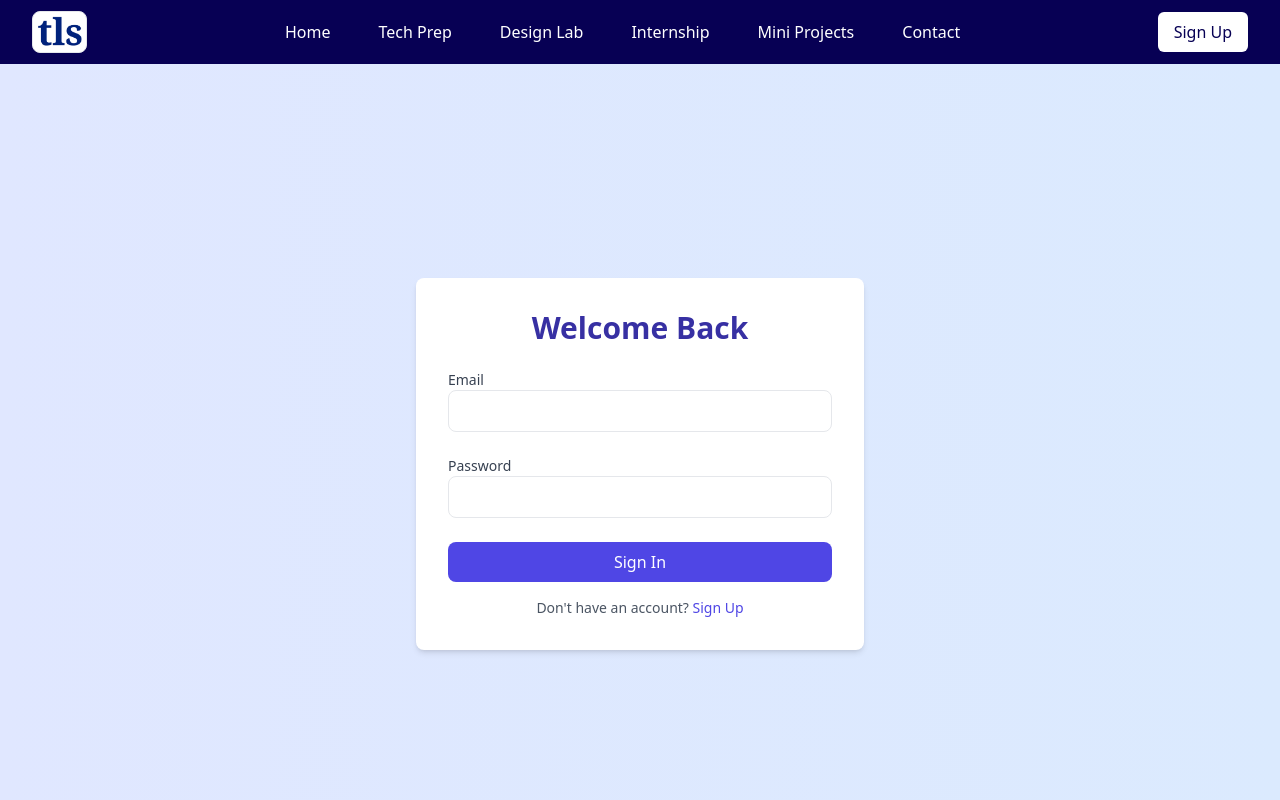
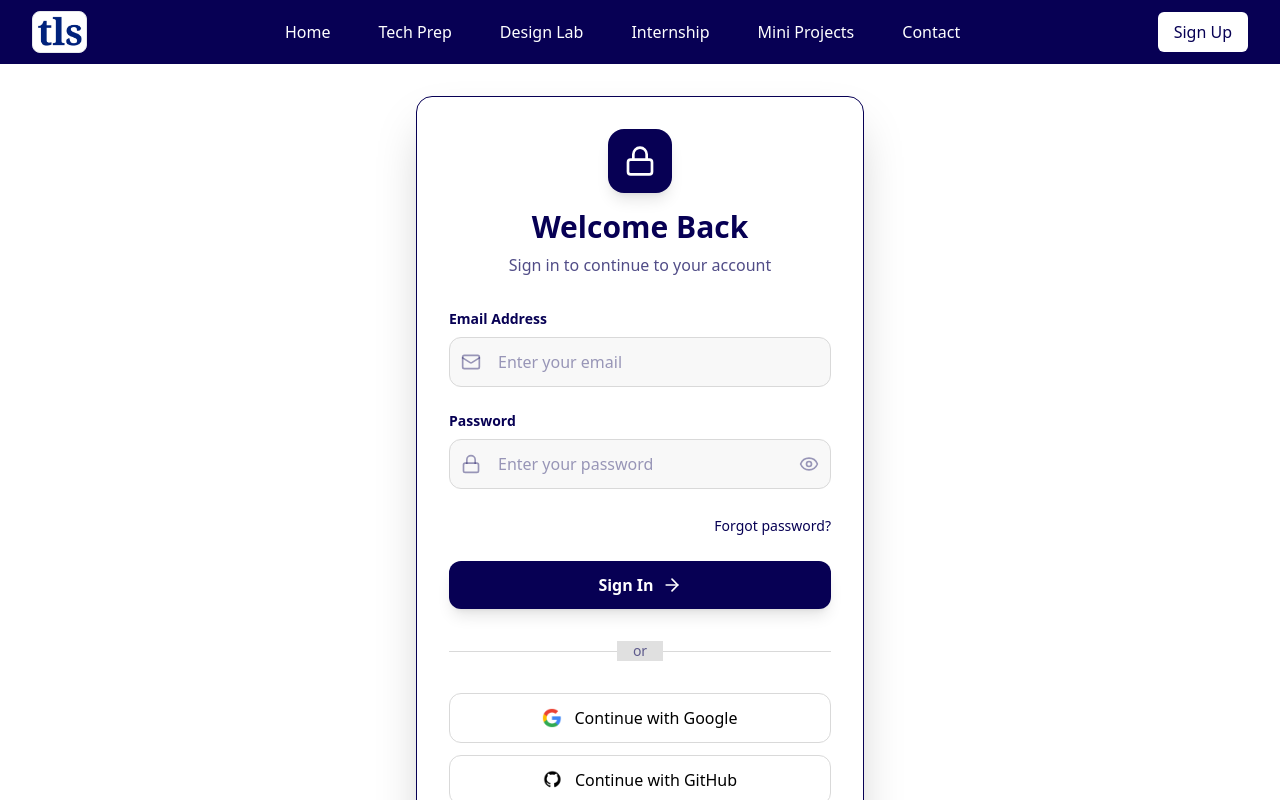
Before and after one commit to vidhiomar/TLStask, a React (Vite) app in the folder Frontend/: page /signin in a window 1280 px wide. Built offline with nearby package versions, Linux system fonts and the light colour scheme.

Commit message:
sign in page updated

```diff
--- a/Frontend/src/App.jsx
+++ b/Frontend/src/App.jsx
@@ -1,4 +1,3 @@
-// src/App.jsx
 import React from 'react';
 import { BrowserRouter, Routes, Route } from 'react-router-dom';
 
--- a/Frontend/src/components/SignInpage.jsx
+++ b/Frontend/src/components/SignInpage.jsx
@@ -1,66 +1,219 @@
+// SignInPage.jsx
 import React, { useState } from 'react';
 import axios from 'axios';
 import { Link } from 'react-router-dom';
+import { Eye, EyeOff, Mail, Lock, ArrowRight } from 'lucide-react';
+
+import googleLogo from '/googleLogo.png';
+import githubLogo from '/GithubLogo.png';
 
 export default function SignInPage() {
-  const [email, setEmail] = useState('');
-  const [password, setPassword] = useState('');
+  const [email, setEmail]         = useState('');
+  const [password, setPassword]   = useState('');
+  const [showPassword, setShowPassword] = useState(false);
+  const [isLoading, setIsLoading]       = useState(false);
+  const [errors, setErrors]             = useState({});
 
-  const handleSignIn = (e) => {
+  const handleSignIn = async (e) => {
     e.preventDefault();
-    SignIn();
-  };
+    setIsLoading(true);
+    setErrors({});
 
-  const SignIn = () => {
-    axios.post('/api/signin', { email, password })
-      .then(response => {
+    try {
+      const response = await axios.post('/api/signin', { email, password });
       console.log('Sign in successful:', response.data);
-        // TODO: Redirect user or store token
-      })
-      .catch(error => {
-        console.error('Error signing in:', error);
-        // TODO: Show error message to user
-      });
+      // TODO: redirect/store token
+    } catch (err) {
+      setErrors({ general: 'Invalid email or password' });
+    } finally {
+      setIsLoading(false);
+    }
   };
 
   return (
-    <div className="flex justify-center items-center min-h-screen bg-gradient-to-r from-indigo-100 to-blue-100 px-4">
-      <div className="max-w-md w-full bg-white p-8 rounded-lg shadow-md">
-        <h2 className="text-3xl font-bold mb-6 text-center text-indigo-800">Welcome Back</h2>
+    <div className="min-h-screen flex items-center justify-center px-4 py-8 relative">
+           <div className="relative w-full max-w-md">
+        <div className=" border border-[#070054] shadow-2xl rounded-2xl p-8 hover:shadow-3xl transition-shadow duration-300">
+
+          {/* Header */}
+          <div className="text-center mb-8">
+            <div className="inline-flex items-center justify-center w-16 h-16 bg-[#070054] rounded-2xl mb-4 shadow-lg">
+              <Lock className="w-8 h-8 text-white" />
+            </div>
+            <h1 className="text-3xl font-bold text-[#070054] mb-2">Welcome Back</h1>
+            <p className="text-[#070054]/70">Sign in to continue to your account</p>
+          </div>
+
+          {/* Error message */}
+          {errors.general && (
+            <div className="mb-6 p-4 bg-red-50 border-red-200 border rounded-xl text-red-600 text-sm animate-slide-in-top">
+              {errors.general}
+            </div>
+          )}
+
           <form onSubmit={handleSignIn} className="space-y-6">
-          <div>
-            <label className="block text-sm font-medium text-gray-700">Email</label>
+            {/* Email field */}
+            <div className="space-y-2">
+              <label className="block text-sm font-semibold text-[#070054]">
+                Email Address
+              </label>
+              <div className="relative group">
+                <Mail className="absolute left-3 top-1/2 transform -translate-y-1/2 w-5 h-5 text-[#070054]/40 group-focus-within:text-[#070054] transition-colors duration-200" />
                 <input
                   type="email"
                   value={email}
                   onChange={(e) => setEmail(e.target.value)}
                   required
-              className="w-full px-3 py-2 border rounded-lg"
+                  placeholder="Enter your email"
+                  className="w-full pl-12 pr-4 py-3 bg-[#d9d9d9]/20 border border-[#d9d9d9] rounded-xl
+                             focus:bg-white focus:border-[#070054] focus:ring-2 focus:ring-[#070054]/20
+                             transition-all duration-200 outline-none placeholder-[#070054]/40"
                 />
               </div>
-          <div>
-            <label className="block text-sm font-medium text-gray-700">Password</label>
+            </div>
+
+            {/* Password field */}
+            <div className="space-y-2">
+              <label className="block text-sm font-semibold text-[#070054]">
+                Password
+              </label>
+              <div className="relative group">
+                <Lock className="absolute left-3 top-1/2 transform -translate-y-1/2 w-5 h-5 text-[#070054]/40 group-focus-within:text-[#070054] transition-colors duration-200" />
                 <input
-              type="password"
+                  type={showPassword ? 'text' : 'password'}
                   value={password}
                   onChange={(e) => setPassword(e.target.value)}
                   required
-              className="w-full px-3 py-2 border rounded-lg"
+                  placeholder="Enter your password"
+                  className="w-full pl-12 pr-12 py-3 bg-[#d9d9d9]/20 border border-[#d9d9d9] rounded-xl
+                             focus:bg-white focus:border-[#070054] focus:ring-2 focus:ring-[#070054]/20
+                             transition-all duration-200 outline-none placeholder-[#070054]/40"
                 />
+                <button
+                  type="button"
+                  onClick={() => setShowPassword(!showPassword)}
+                  className="absolute right-3 top-1/2 transform -translate-y-1/2 text-[#070054]/40 hover:text-[#070054] transition-colors duration-200"
+                  aria-label={showPassword ? 'Hide password' : 'Show password'}
+                >
+                  {showPassword ? (
+                    <EyeOff className="w-5 h-5" />
+                  ) : (
+                    <Eye className="w-5 h-5" />
+                  )}
+                </button>
               </div>
+            </div>
+
+            {/* Forgot password link */}
+            <div className="text-right">
+              <Link
+                to="/forgot-password"
+                className="text-sm text-[#070054] hover:text-[#070054]/80 font-medium transition-colors duration-200"
+              >
+                Forgot password?
+              </Link>
+            </div>
+
+            {/* Sign In button */}
             <button
               type="submit"
-            className="w-full bg-indigo-600 text-white py-2 px-4 rounded-lg hover:bg-indigo-700"
+              disabled={isLoading}
+              className="w-full group relative bg-[#070054] hover:bg-[#070054]/90 text-white py-3 px-6 rounded-xl font-semibold
+                         shadow-lg hover:shadow-xl transform hover:-translate-y-0.5 transition-all duration-200
+                         disabled:opacity-70 disabled:cursor-not-allowed disabled:transform-none"
             >
+              <span className="flex items-center justify-center">
+                {isLoading ? (
+                  <>
+                    <div className="w-5 h-5 border-2 border-white/30 border-t-white rounded-full animate-spin mr-2"></div>
+                    Signing In...
+                  </>
+                ) : (
+                  <>
                     Sign In
+                    <ArrowRight className="w-5 h-5 ml-2 group-hover:translate-x-1 transition-transform duration-200" />
+                  </>
+                )}
+              </span>
             </button>
           </form>
-        <p className="mt-4 text-sm text-center text-gray-600">
+
+          {/* Divider */}
+          <div className="my-8 flex items-center">
+            <div className="flex-1 border-t border-[#d9d9d9]"></div>
+            <span className="px-4 text-sm text-[#070054]/60 bg-[#d9d9d9]/80">or</span>
+            <div className="flex-1 border-t border-[#d9d9d9]"></div>
+          </div>
+
+          {/* Social sign-in buttons */}
+          <div className="space-y-3">
+            {/* Google */}
+            <button
+              type="button"
+              className="w-full flex items-center justify-center px-4 py-3 border border-[#d9d9d9] rounded-xl
+                         bg-white hover:bg-[#d9d9d9]/30 transition-colors duration-200 font-medium"
+            >
+              <img
+                src={googleLogo}
+                alt="Google logo"
+                className="w-5 h-5 mr-3"
+              />
+              Continue with Google
+            </button>
+
+            {/* GitHub */}
+            <button
+              type="button"
+              className="w-full flex items-center justify-center px-4 py-3 border border-[#d9d9d9] rounded-xl
+                         bg-white hover:bg-[#d9d9d9]/30 transition-colors duration-200 font-medium"
+            >
+              <img
+                src={githubLogo}
+                alt="GitHub logo"
+                className="w-5 h-5 mr-3"
+              />
+              Continue with GitHub
+            </button>
+          </div>
+
+          {/* “Create account” link */}
+          <p className="mt-8 text-center text-[#070054]/70">
             Don't have an account?{' '}
-          <Link to="/signup" className="text-indigo-600 font-medium hover:underline">
-            Sign Up
+            <Link
+              to="/signup"
+              className="text-[#070054] hover:text-[#070054]/80 font-semibold transition-colors duration-200"
+            >
+              Create account
             </Link>
           </p>
+        </div>
+
+        {/* Trust indicators */}
+        <div className="mt-8 text-center">
+          <p className="text-xs text-[#070054]/50 mb-2">
+            Trusted by 50,000+ users worldwide
+          </p>
+          <div className="flex justify-center items-center space-x-6 text-[#070054]/40">
+            <div className="flex items-center space-x-1">
+              <Lock className="w-3 h-3" />
+              <span className="text-xs">SSL Secured</span>
+            </div>
+            <div className="flex items-center space-x-1">
+              <svg
+                className="w-3 h-3"
+                fill="currentColor"
+                viewBox="0 0 20 20"
+              >
+                <path
+                  fillRule="evenodd"
+                  clipRule="evenodd"
+                  d="M2.166 4.999A11.954 11.954 0 0010 1.944 11.954 11.954 0 0017.834 5c.11.65.166 1.32.166 2.001 0 5.225-3.34 9.67-8 11.317C5.34 16.67 2 12.225 2 7c0-.682.057-1.35.166-2.001zm11.541 3.708a1 1 0 00-1.414-1.414L9 10.586 7.707 9.293a1 1 0 00-1.414 1.414l2 2a1 1 0 001.414 0l4-4z"
+                />
+              </svg>
+              <span className="text-xs">Privacy Protected</span>
+            </div>
+          </div>
+        </div>
       </div>
     </div>
   );
--- a/Frontend/src/components/Typewriter.jsx
+++ b/Frontend/src/components/Typewriter.jsx
@@ -1,4 +1,3 @@
-// src/components/Typewriter.jsx
 import React, { useState, useEffect } from 'react';
 
 export default function Typewriter({ text, speed = 100 }) {
```
Also changed, not shown: Frontend/public/GithubLogo.png (added), Frontend/public/googleLogo.png (added). Lines whose indentation alone changed are shown as unchanged.
